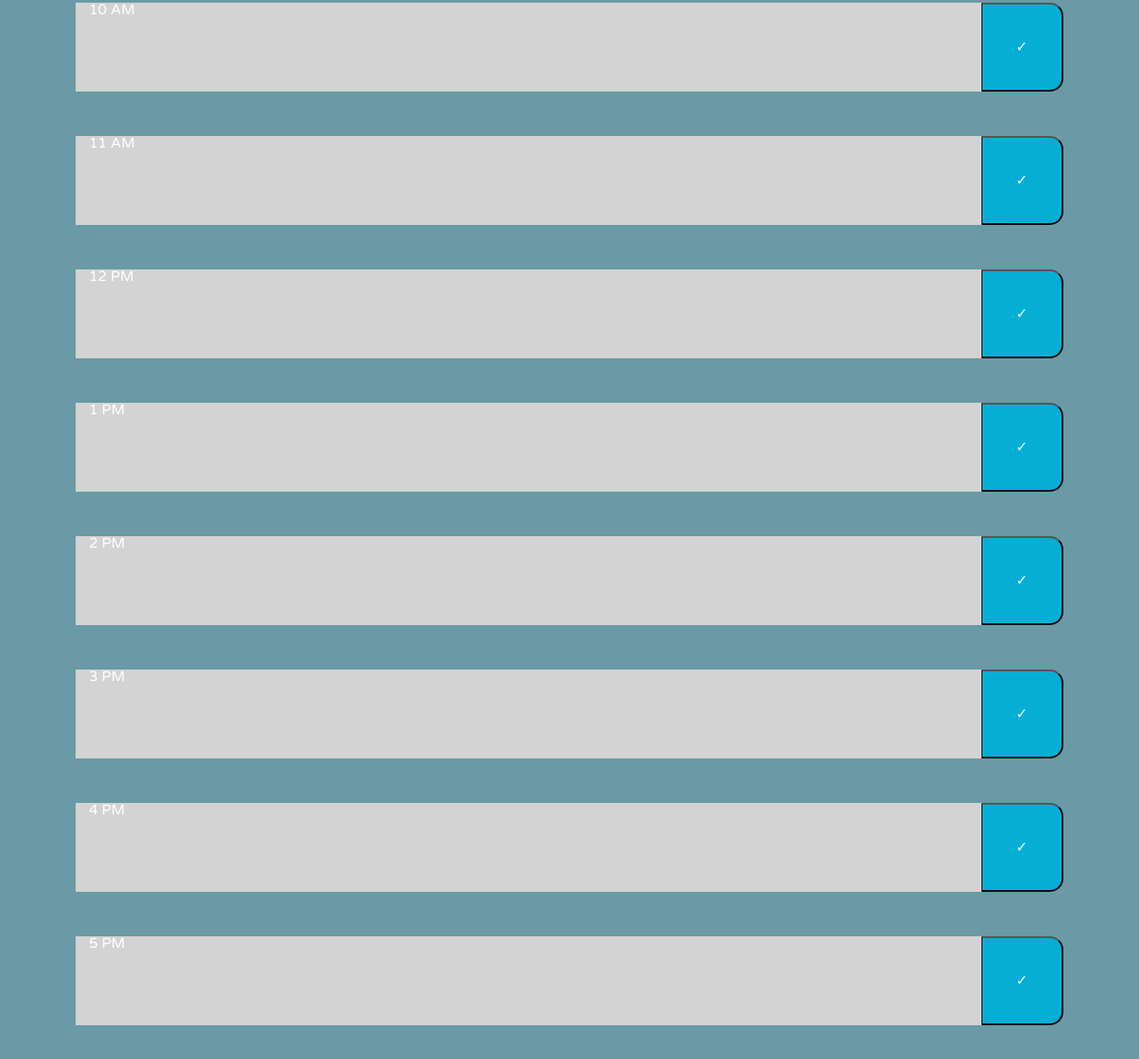
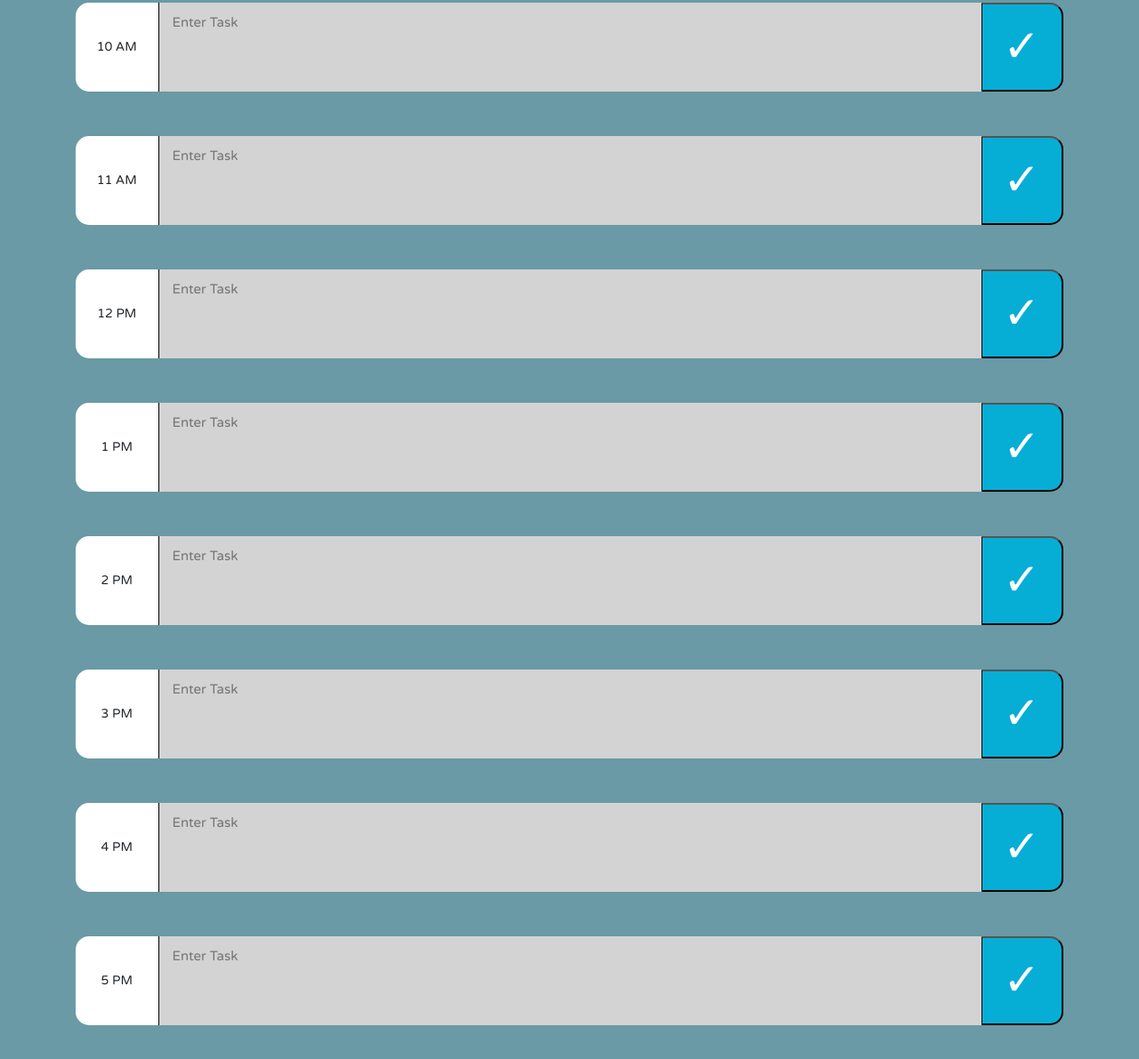
Before and after one commit to vikavisuals/04-dayPlanner, a plain HTML site: page index.html in a window 1280 px wide. Shown: the part 485-1676 px from the top of the page at 89% size. Drawn offline with nearby package versions, Linux system fonts and the light colour scheme.

Commit message:
All time slots have text area and style implemented

```diff
--- a/index.html
+++ b/index.html
@@ -30,69 +30,118 @@
   <div class="container">
     <div class="col-12">
 
+      <!-- Timeslot 9am -->
       <div class="row">
-        <div class="col-1 time-block"> 9 AM </div>
+        <div class="col-1 time-block">
+          9 AM
+        </div>
         <div class="col-10" id="9">
           <textarea class="col-12" type="text" placeholder="Enter Task"></textarea>
-
         </div>
-        <button class="col-1 saveBtn">
-          ✓
-        </button>
-
-      </div>
-
-      <div class="row">
-        <div class="col-11" id="10">10 AM</div>
         <button class="col-1 saveBtn">
           ✓
         </button>
       </div>
 
-           <div class="row">
-        <div class="col-11" id="11">11 AM</div>
+      <!-- Timeslot 10am -->
+      <div class="row">
+        <div class="col-1 time-block">
+          10 AM
+        </div>
+        <div class="col-10" id="10">
+          <textarea class="col-12" type="text" placeholder="Enter Task"></textarea>
+        </div>
         <button class="col-1 saveBtn">
           ✓
         </button>
       </div>
 
+      <!-- Timeslot 11am -->
       <div class="row">
-        <div class="col-11" id="12">12 PM</div>
+        <div class="col-1 time-block">
+          11 AM
+        </div>
+        <div class="col-10" id="11">
+          <textarea class="col-12" type="text" placeholder="Enter Task"></textarea>
+        </div>
         <button class="col-1 saveBtn">
           ✓
         </button>
       </div>
 
+      <!-- Timeslot 12pm -->
       <div class="row">
-        <div class="col-11" id="13">1 PM</div>
+        <div class="col-1 time-block">
+          12 PM
+        </div>
+        <div class="col-10" id="12">
+          <textarea class="col-12" type="text" placeholder="Enter Task"></textarea>
+        </div>
         <button class="col-1 saveBtn">
           ✓
         </button>
       </div>
 
+      <!-- Timeslot 1pm -->
       <div class="row">
-        <div class="col-11" id="14">2 PM</div>
+        <div class="col-1 time-block">
+          1 PM
+        </div>
+        <div class="col-10" id="13">
+          <textarea class="col-12" type="text" placeholder="Enter Task"></textarea>
+        </div>
         <button class="col-1 saveBtn">
           ✓
         </button>
       </div>
 
+      <!-- Timeslot 2pm -->
       <div class="row">
-        <div class="col-11" id="15">3 PM</div>
+        <div class="col-1 time-block">
+          2 PM
+        </div>
+        <div class="col-10" id="14">
+          <textarea class="col-12" type="text" placeholder="Enter Task"></textarea>
+        </div>
         <button class="col-1 saveBtn">
           ✓
         </button>
       </div>
 
+      <!-- Timeslot 3pm -->
       <div class="row">
-        <div class="col-11" id="16">4 PM</div>
+        <div class="col-1 time-block">
+          3 PM
+        </div>
+        <div class="col-10" id="15">
+          <textarea class="col-12" type="text" placeholder="Enter Task"></textarea>
+        </div>
         <button class="col-1 saveBtn">
           ✓
         </button>
       </div>
 
+      <!-- Timeslot 4pm -->
       <div class="row">
-        <div class="col-11" id="17">5 PM</div>
+        <div class="col-1 time-block">
+          4 PM
+        </div>
+        <div class="col-10" id="16">
+          <textarea class="col-12" type="text" placeholder="Enter Task"></textarea>
+        </div>
+        <button class="col-1 saveBtn">
+          ✓
+        </button>
+      </div>
+
+      <!-- Timeslot 5pm -->
+      <div class="row">
+        <div class="col-1 time-block">
+          5 PM
+        </div>
+        <div class="col-10" id="17">
+          <textarea class="col-12" type="text" placeholder="Enter Task"></textarea>
+        </div>
         <button class="col-1 saveBtn">
           ✓
         </button>
--- a/script.js
+++ b/script.js
@@ -10,8 +10,6 @@ console.log(moment().format('HH'));
 // Displays the day of the week in header
 $("#currentDay").text(moment().format('dddd, MMMM Do'));
 
-$("#presentBar").text(moment().format('h A'));
-
 
 
 const hoursInDay = [9, 10, 11, 12, 13, 14, 15, 16, 17];
@@ -19,12 +17,12 @@ const hoursInDay = [9, 10, 11, 12, 13, 14, 15, 16, 17];
 let currentTime = parseInt(moment().format('HH'));
 
 
-function checkHour() {
+function timeSlot() {
 
   for (let i = 0; i < hoursInDay.length; i++) {
     if (hoursInDay[i] > currentTime) {
       $(`#${hoursInDay[i]}`).addClass("future");
-      $(`#${hoursInDay[i]}`).append(moment().format(`${hoursInDay[i]}`, 'h A'));
+      console.log(moment().format('h A'));
       console.log("Green");
 
     } else if (hoursInDay[i] === currentTime) {
@@ -35,14 +33,15 @@ function checkHour() {
       console.log("Grey");
     }
   }
-return;
+  return;
+
 };
 
-checkHour();
+timeSlot();
 
 
 
-console.log(hoursInDay);
+
 console.log(currentTime);
 
 
--- a/style.css
+++ b/style.css
@@ -24,6 +24,7 @@ textarea {
   font-size: 15px;
   width: 100%;
   height: 100%;
+  outline: none;
 }
 
 .jumbotron {
@@ -46,6 +47,7 @@ textarea {
   border-bottom-left-radius: 15px;
   background-color: rgb(255, 255, 255);
   line-height: 100px;
+  font-size: 14px;
 }
 
 .row {
@@ -82,6 +84,8 @@ textarea {
   border-bottom-right-radius: 15px;
   background-color: #06AED5;
   color: white;
+  font-size: 50px;
+  text-align: center;
 }
 
 .saveBtn:hover {
```
